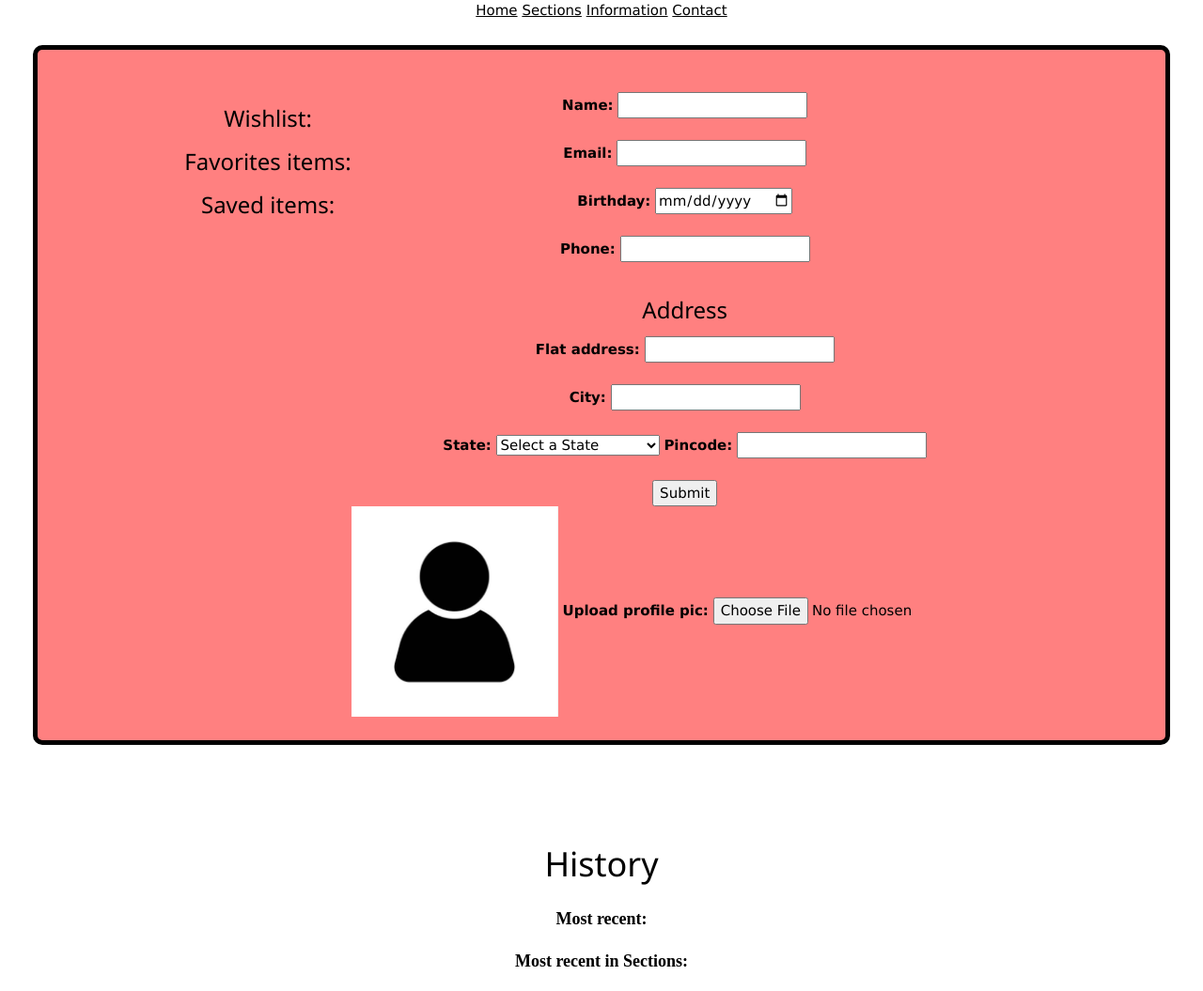
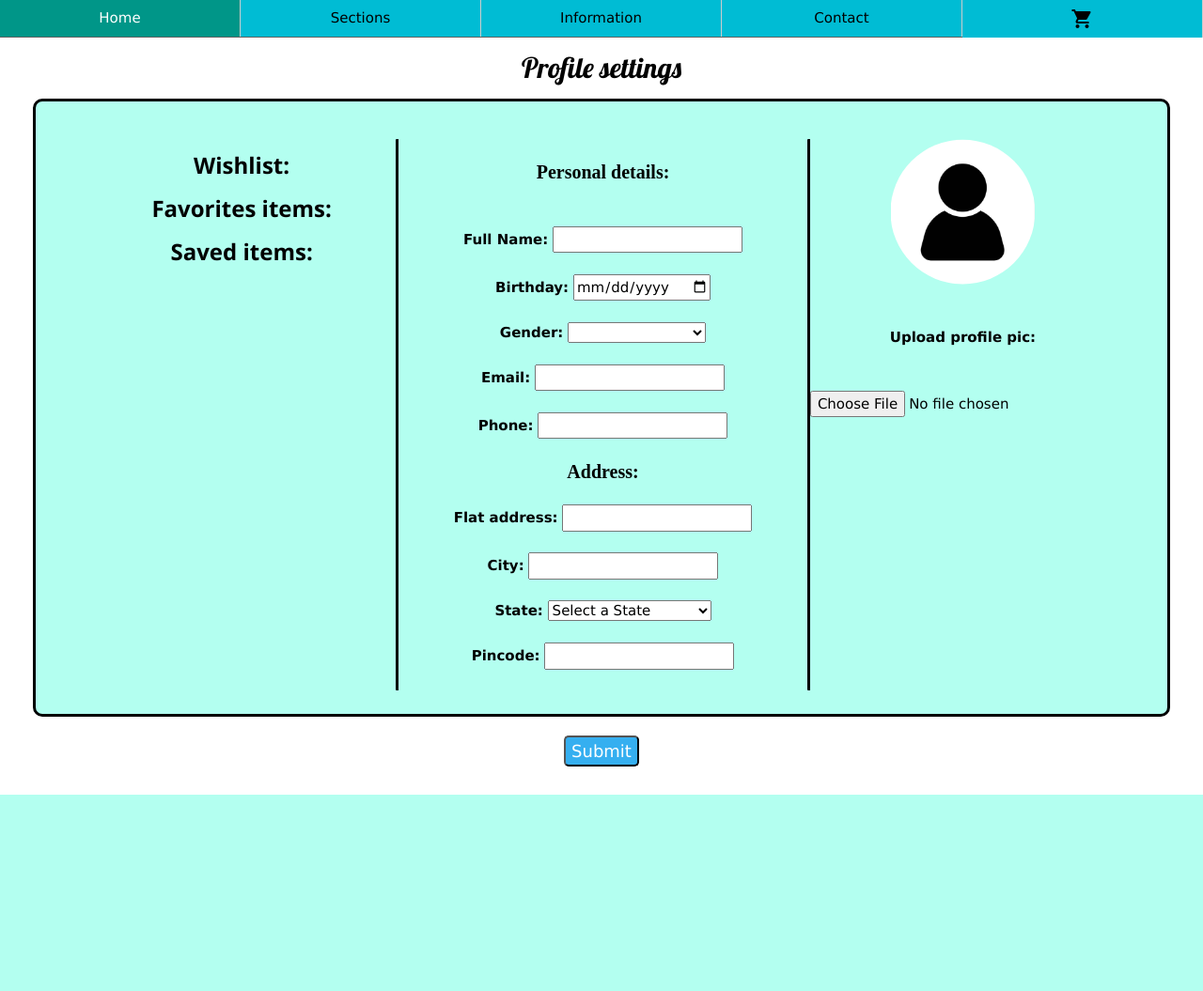
Before and after one commit to parkerhiggins3/HIC---Project-2, a PHP site: page /profile.php in a window 1280 px wide. Shown: the whole page at 94% size. After the commit the page ends 846 px from the top, so only its background shows below. Run offline with PHP 8.4, Linux system fonts and the light colour scheme; some libraries are stand-ins or nearby versions; some web fonts are replaced.

Commit message:
profile page done

```diff
--- a/Frontend/profile.php
+++ b/Frontend/profile.php
@@ -1,6 +1,4 @@
-<?php
-    include "../Backend/config.php"
-?>
+
 <!DOCTYPE html>
 <html lang="en">
 <head>
@@ -17,37 +15,44 @@
     <link rel="stylesheet" href="https://fonts.googleapis.com/icon?family=Material+Icons">
 </head>
 <body>
-    <div class="header">
-        <a href="index.html">Home</a>
-        <a href="sections.html">Sections</a>
-        <a href="information.html">Information</a>
-        <a href="contact.html">Contact</a>
-        <a href="payment.html">
-            <script src="https://cdn.lordicon.com/qjzruarw.js"></script>
-                <lord-icon
-                src="https://cdn.lordicon.com/udbbfuld.json"
-                trigger="hover"
-                style="width:50px;height:50px">
-                </lord-icon>
-        </a>
+    <div class="header w3-bar w3-dark-grey">
+        <a href="index.html" class="w3-bar-item w3-button w3-border-right w3-hover-teal w3-mobile w3-cyan" style="width:20%">Home</a>
+        <a href="sections.html" class="w3-bar-item w3-button w3-border-right w3-hover-teal w3-mobile w3-cyan" style="width:20%">Sections</a>
+        <a href="information.html" class="w3-bar-item w3-button w3-border-right w3-hover-teal w3-mobile w3-cyan" style="width:20%">Information</a>
+        <a href="contact.html" class="w3-bar-item w3-button w3-border-right w3-hover-teal w3-mobile w3-cyan" style="width:20%">Contact</a>
+        <a href="payment.php" class="w3-bar-item w3-button w3-border-right w3-hover-teal w3-mobile w3-cyan material-icons" style="width:20%">shopping_cart</a>
+
     </div>
+
+    <h1 id="message">Profile settings</h1>
+
     <div class="divider">
         <div class="wishlist">
-            <h3>Wishlist:</h3>
-            <h3>Favorites items:</h3>
-            <h3>Saved items:</h3>
+            <h3><b>Wishlist:</b></h3>
+
+            <h3><b>Favorites items:</b></h3>
+
+            <h3><b>Saved items:</b></h3>
         </div>
         <div class="personal-data">
             <form class="profile-form">
-                <label><b>Name:</b></label>
+                <p><b>Personal details:</b></p><br>
+                <label><b>Full Name:</b></label>
                 <input type="text" name="name"><br><br>
+                <label><b>Birthday:</b></label>
+                <input type="date" name="birthday"><br><br>
+                <label><b>Gender:</b></label>
+                <select>
+                    <option></option>
+                    <option>Male</option>
+                    <option>Female</option>
+                    <option>Prefer not to say</option>
+                </select><br><br>
                 <label><b>Email:</b></label>
                 <input type="email" name="email"><br><br>
-                <label><b>Birthday:</b></label>
-                <input type="date" name="birthday"><br><br>
                 <label><b>Phone:</b></label>
-                <input type="tel" name="phone number"><br><br>
-                <h3>Address</h3>
+                <input type="tel" name="phone number">
+                <p><b>Address:</b></p>
                 <label><b>Flat address:</b></label>
                 <input type="text" name="name"><br><br>
                 <label><b>City:</b></label>
@@ -106,25 +111,19 @@
                     <option value="WV">West Virginia</option>
                     <option value="WI">Wisconsin</option>
                     <option value="WY">Wyoming</option>
-                </select>
+                </select><br><br>
                 <label><b>Pincode:</b></label>
                 <input type="number" name="name"><br><br>
-                <input type="submit" value="Submit">
             </form>
-            <div class="displaypic">
-                <img src="src/dp.png" alt="Plain dp">
-                <label><b>Upload profile pic:</b></label>
+        </div>
+        <div class="displaypic">
+                <img src="src/dp.png" alt="Plain dp"><br><br>
+                <label><b>Upload profile pic:</b></label><br><br>
                 <input type="file" name="img" accept="image/*">
-            </div>
         </div>
-    </div><br><br>
-    <div class="line"></div><br><br>
-    <h1>History</h1>
-    <div class="most-recent">
-        <p><b>Most recent:</b></p>
     </div>
-    <div class="most-section">
-        <p><b>Most recent in Sections:</b></p>
-    </div>
+
+    <button id="bt">Submit</button>
+
 </body>
 </html>
--- a/Frontend/src/style.css
+++ b/Frontend/src/style.css
@@ -127,16 +127,7 @@ div a:visited{
     margin: 10px;
     border-radius: 10px;
 }
-.divider{
-    margin: 25px 35px 0px;
-    padding: 45px 55px 25px;
-    display: flex;
-    flex-direction: row;
-    justify-content: center;
-    border: 5px solid black;
-    border-radius: 10px;
-    background-color: #ff8080;
-}
+
 .contact-img img{
     width: 90%;
     height: auto;
@@ -190,3 +181,49 @@ div a:visited{
     padding: 30px;
     border-radius: 5px;
 }
+
+.divider{
+    margin: 0px 35px 20px;
+    padding: 40px 55px 25px;
+    display: flex;
+    flex-direction: row;
+    justify-content: center;
+    border: 3px solid black;
+    border-radius: 10px;
+    background-color: #b3fff0;
+}
+.wishlist{
+    width: 30%;
+}
+.personal-data{
+    width: 40%;
+    border-left: 3px solid black ;
+    border-radius: 1px;
+    display: flex;
+    flex-direction: column;
+    align-items: center;
+}
+.personal-data p{
+    font-size: 20px;
+}
+.displaypic{
+    width: 30%;
+    border-left: 3px solid black ;
+    border-radius: 1px;
+    display: flex;
+    flex-direction: column;
+    justify-content: flex-start;
+    align-items: center;
+    padding: 0px 10px;
+}
+.displaypic img{
+    clip-path: circle(50%);
+    width: 50%;
+}
+#bt{
+    background-color: #35aff0;
+    color: white;
+    border-radius: 5px;
+    font-size: 18px;
+    margin-bottom: 30px;
+}
```
